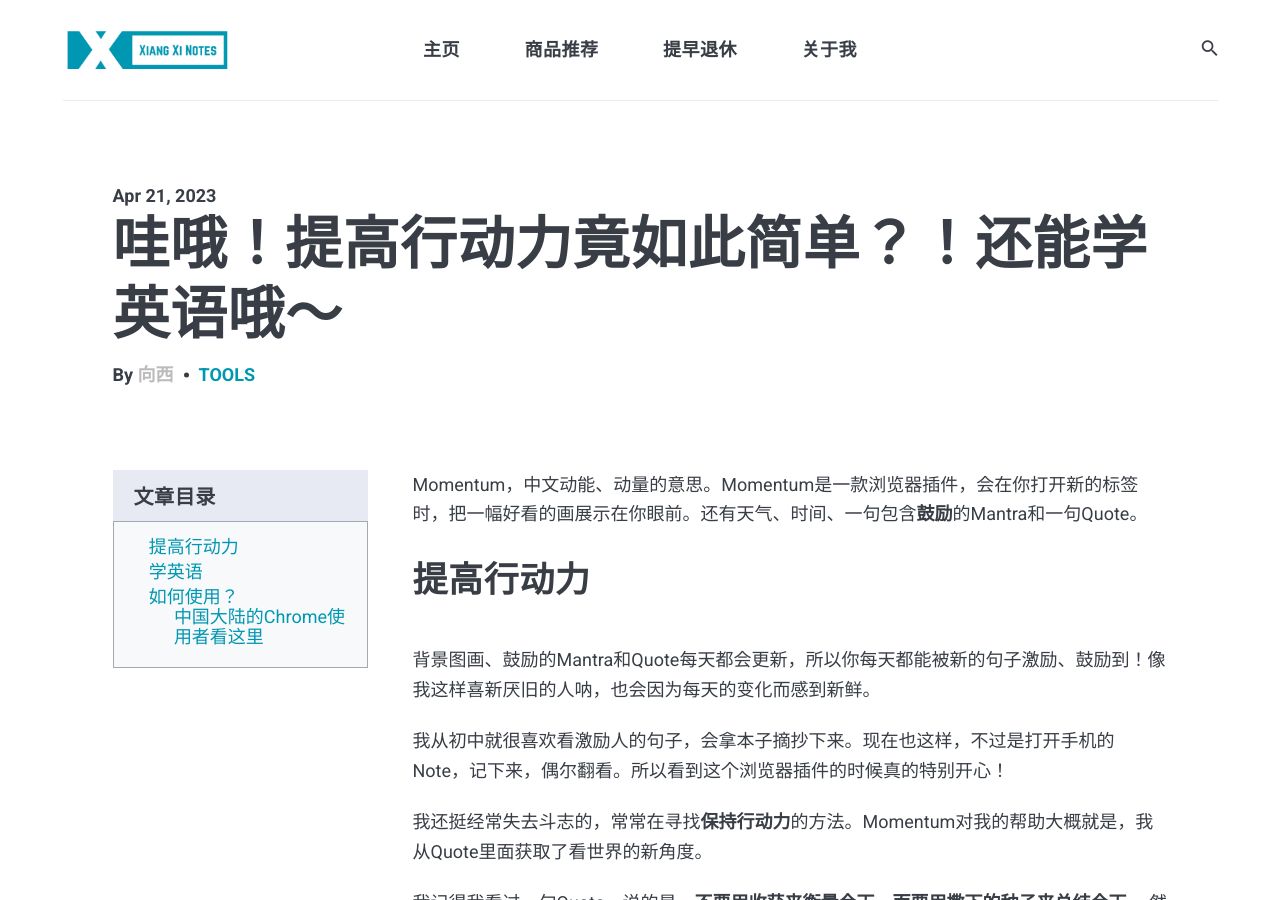
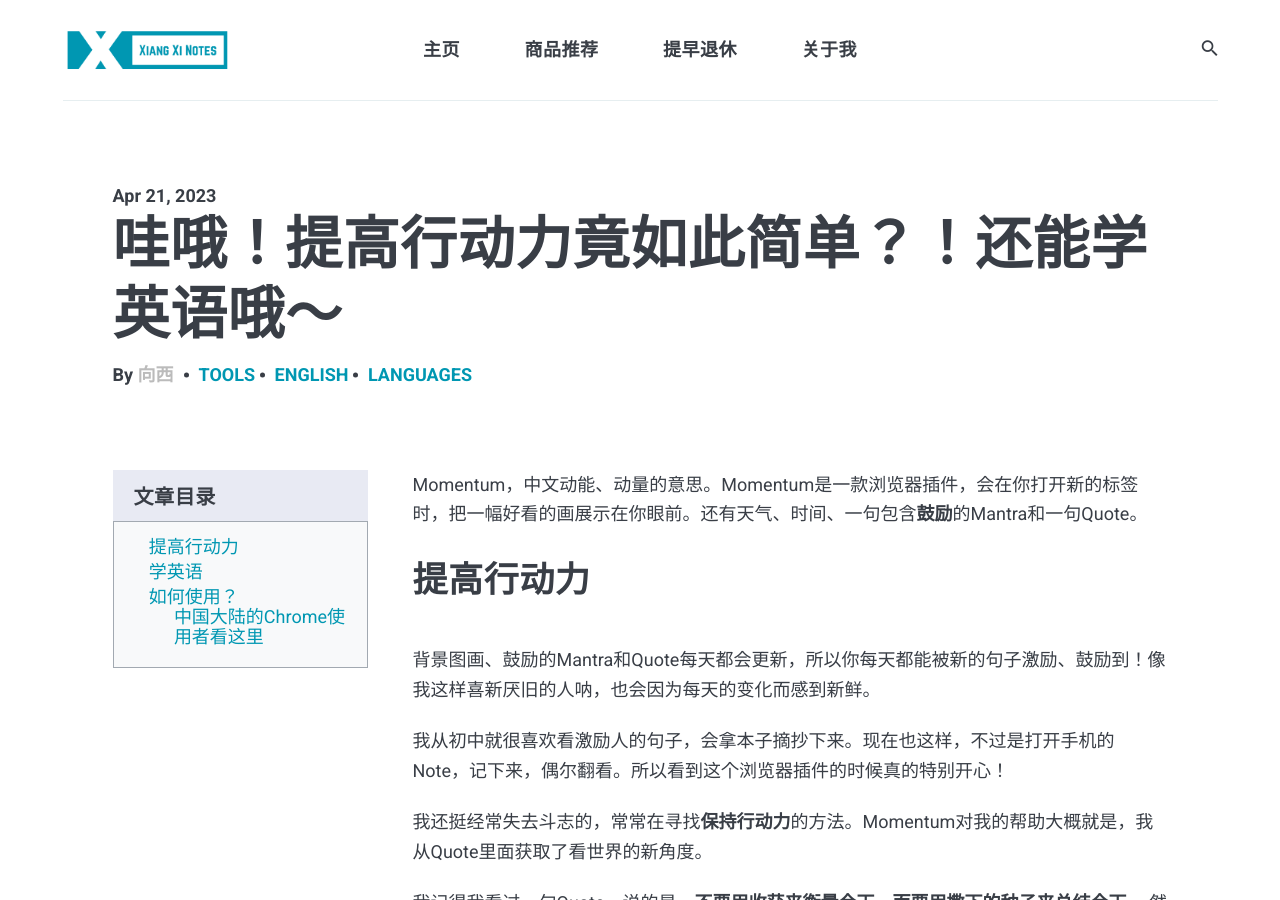
Before and after one commit to xiangxinotes/xiangxinotes.github.io, a Jekyll site: the page built from _posts/2023-04-21-a-tool-that-i-should-use-to-keep-motivate-and-learn-english-everyday.markdown, in a window 1280 px wide and 900 px high. Built offline with Jekyll 4.4.1, drawn with Linux system fonts in a browser that asks for light colours; nearby versions of some CDN libraries; comment, search, counter and statistics services are not loaded.

Commit message:
add languages tag to old posts

```diff
--- a/_posts/2023-04-18-can-i-learn-english-by-watching-american-series.markdown
+++ b/_posts/2023-04-18-can-i-learn-english-by-watching-american-series.markdown
@@ -4,7 +4,7 @@
 date: 2023-04-18 20:50:35 +0800
 description: 你看过几部美剧？老友记 (Friends)、生活大爆炸 (The Bigbang Theory)、犯罪心理 (Criminal Minds)、别对我说谎 (Lie to Me)、查理日记 (Good Luck Charlie)，你都看过吗？
 image: 2023-04-18.jpg
-tags: english
+tags: english languages
 ---
 
 你看过几部美剧？老友记 (Friends)、生活大爆炸 (The Bigbang Theory)、犯罪心理 (Criminal Minds)、别对我说谎 (Lie to Me)、查理日记 (Good Luck Charlie)，你都看过吗？
--- a/_posts/2023-04-21-a-tool-that-i-should-use-to-keep-motivate-and-learn-english-everyday.markdown
+++ b/_posts/2023-04-21-a-tool-that-i-should-use-to-keep-motivate-and-learn-english-everyday.markdown
@@ -4,7 +4,7 @@
 date: 2023-04-21 09:14:35 +0800
 description: 经常失去斗志？不知道如何提高行动力，或者保持行动力？Momentum 这款浏览器插件，一定能够帮到你！支持 Chrome, Firefox and Safari 三大浏览器。中国大陆的 Chrome 使用者也能放心使用哦！
 image: 2023-04-21.jpg
-tags: tools
+tags: tools english languages
 ---
 
 Momentum，中文动能、动量的意思。Momentum是一款浏览器插件，会在你打开新的标签时，把一幅好看的画展示在你眼前。还有天气、时间、一句包含**鼓励**的Mantra和一句Quote。
--- a/_posts/2023-04-25-how-to-learn-english-besides-memorizing-words-with-a-book.markdown
+++ b/_posts/2023-04-25-how-to-learn-english-besides-memorizing-words-with-a-book.markdown
@@ -4,7 +4,7 @@
 date: 2023-04-25 19:47:35 +0800
 description: 四六级考了好几次都没过？考前只会拿个单词书，每天abandon、abundant的背？就算如此，书还是只翻了前几页，后面没看过？想知道还能怎么学英语？向西来帮你！
 image: 2023-04-25.jpg
-tags: english
+tags: english languages
 ---
 
 四六级考了好几次还没过？考前只会拿个单词书，每天abandon、abundant的背？就算如此，书还是只翻了前几页，后面还很新？想知道还能怎么学英语？
--- a/_posts/2024-10-08-nine-tools-to-learn-english-with-more-fun.markdown
+++ b/_posts/2024-10-08-nine-tools-to-learn-english-with-more-fun.markdown
@@ -4,7 +4,7 @@
 date: 2024-10-08 21:13:35 +0800
 description: 从不敢说、听不懂到在外企工作，这10年我做对了什么？这篇文章告诉你，我用过的，而且推荐的所有工具，一共9个，全部免费！
 image: nine-english-tools.png
-tags: tools english
+tags: tools english languages
 ---
 
 从大学的时候不敢说、听不懂到现在在外企工作，我仔细的思考并回忆了这10年间，我究竟做对了些什么。这篇文章就把那些我用过的，**推荐**的所有工具分享给你。一共9个，全部免费！请看到最后，告诉我你的看法。
```
